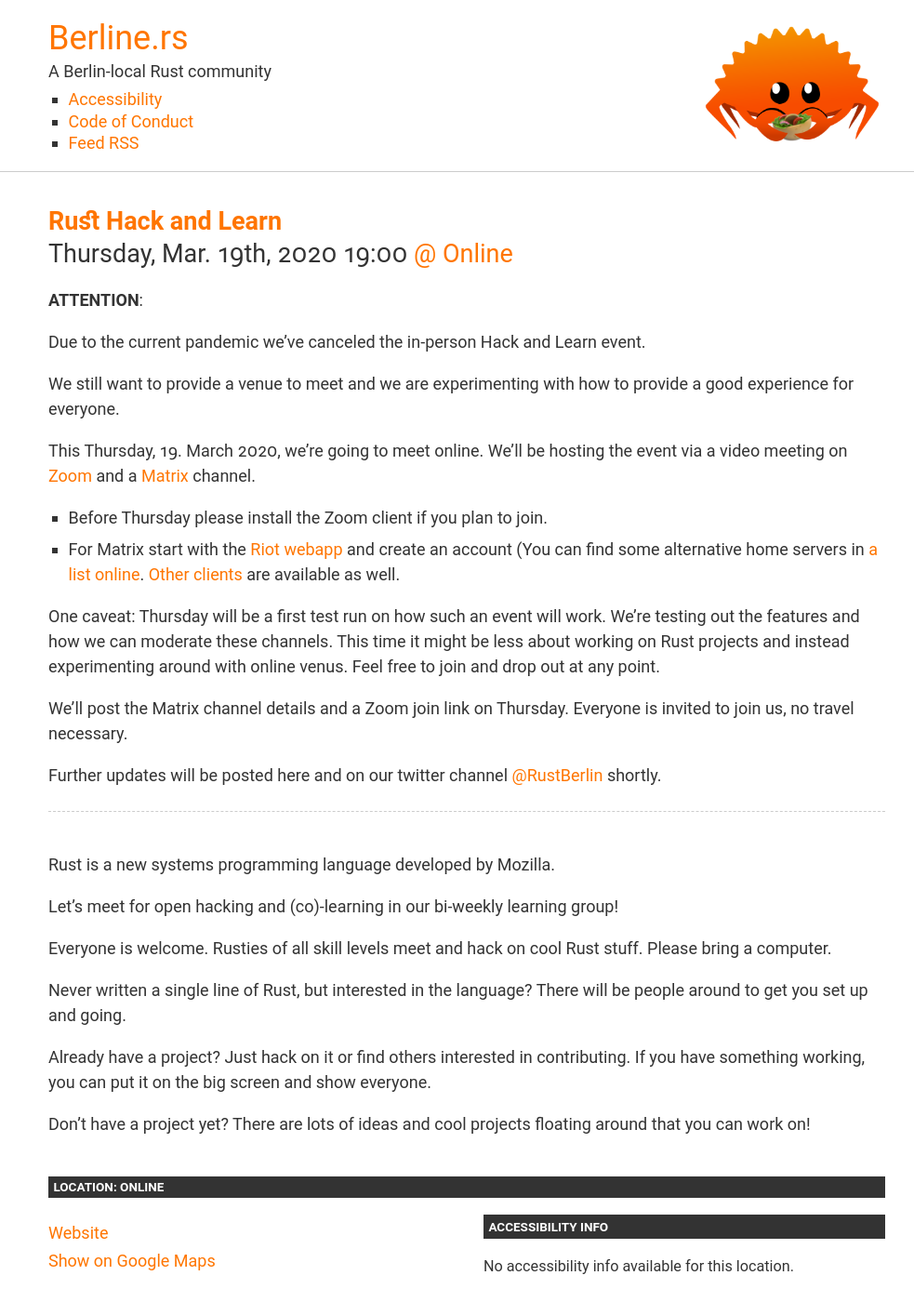
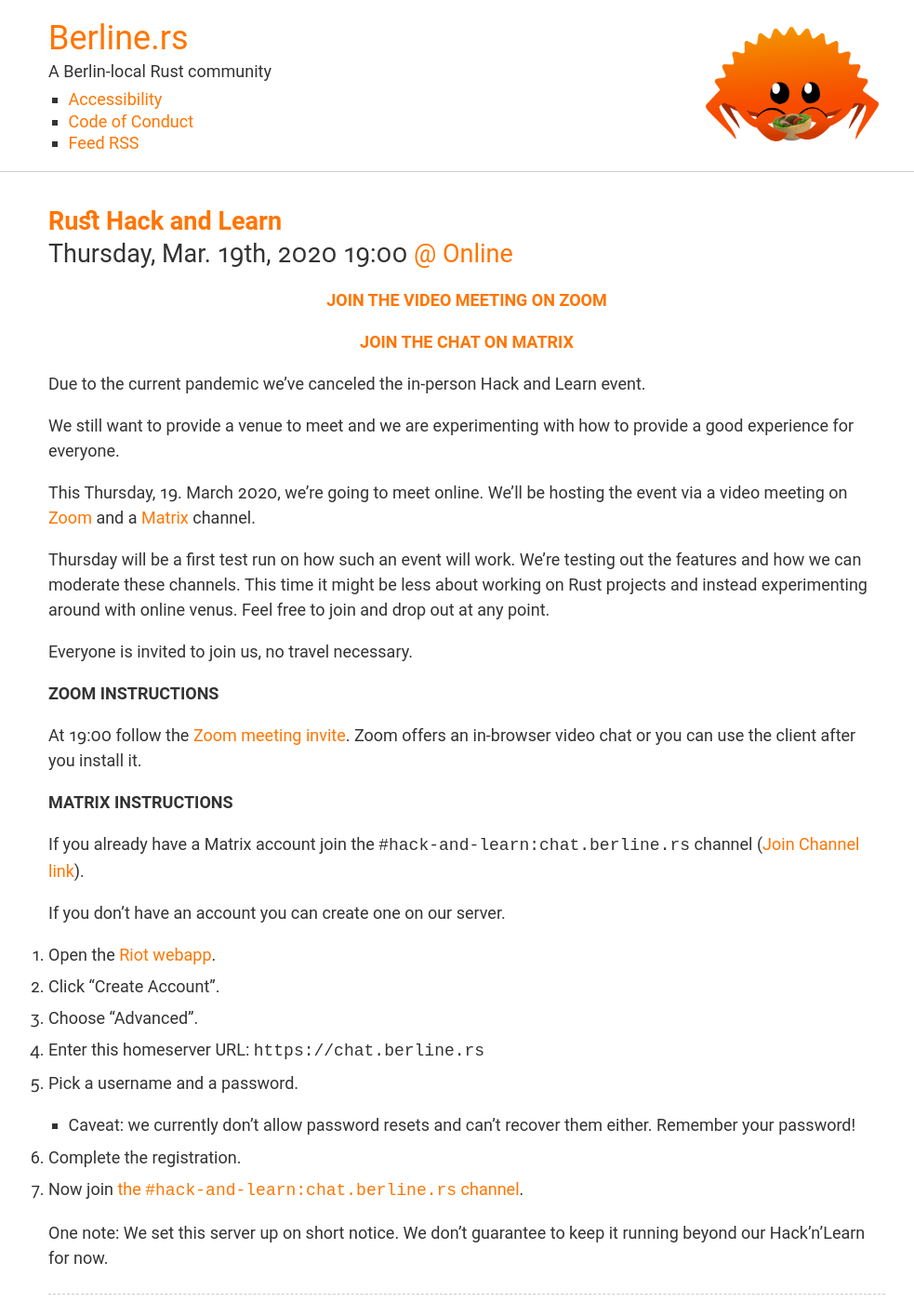
Before and after one commit to berlinrs/berline.rs, a Jekyll site: the page built from _posts/2020-03-19-rust-hack-and-learn.md, in a window 1280 px wide and 1400 px high. Shown: the whole window at 93% size, without its empty margins (138-1121 px from the left). Built offline with Jekyll 4.4.1, drawn with Linux system fonts in a browser that asks for light colours.

Commit message:
Add instructions and links

```diff
--- a/_posts/2020-03-19-rust-hack-and-learn.md
+++ b/_posts/2020-03-19-rust-hack-and-learn.md
@@ -8,7 +8,10 @@ links:
 talks: false
 ---
 
-**ATTENTION**:
+<center>
+    <h2><a href="https://zoom.us/j/294985356">Join the Video Meeting on Zoom</a></h2>
+    <h2><a href="https://matrix.to/#/!xycQxSjSAvEezkyztA:chat.berline.rs?via=chat.berline.rs">Join the chat on Matrix</a></h2>
+</center>
 
 Due to the current pandemic we’ve canceled the in-person Hack and Learn event.
 
@@ -17,23 +20,40 @@ We still want to provide a venue to meet and we are experimenting with how to pr
 This Thursday, 19. March 2020, we're going to meet online.
 We’ll be hosting the event via a video meeting on [Zoom] and a [Matrix] channel.
 
-* Before Thursday please install the Zoom client if you plan to join.
-* For Matrix start with the [Riot webapp][riot] and create an account (You can find some alternative home servers in [a list online](https://www.hello-matrix.net/public_servers.php). [Other clients][matrix-clients] are available as well.
-
-One caveat: Thursday will be a first test run on how such an event will work.
+Thursday will be a first test run on how such an event will work.
 We're testing out the features and how we can moderate these channels.
 This time it might be less about working on Rust projects and instead experimenting around with online venus.
 Feel free to join and drop out at any point.
 
-We'll post the Matrix channel details and a Zoom join link on Thursday.
 Everyone is invited to join us, no travel necessary.
+
+## Zoom instructions
+
+At 19:00 follow the [Zoom meeting invite](https://zoom.us/j/294985356).
+Zoom offers an in-browser video chat or you can use the client after you install it.
+
+## Matrix instructions
+
+If you already have a Matrix account join the `#hack-and-learn:chat.berline.rs` channel ([Join Channel link](https://matrix.to/#/!xycQxSjSAvEezkyztA:chat.berline.rs?via=chat.berline.rs)).
+
+If you don't have an account you can create one on our server.
+
+1. Open the [Riot webapp][riot].
+2. Click "Create Account".
+3. Choose "Advanced".
+4. Enter this homeserver URL: `https://chat.berline.rs`
+5. Pick a username and a password.
+    * Caveat: we currently don't allow password resets and can't recover them either. Remember your password!
+6. Complete the registration.
+7. Now join [the `#hack-and-learn:chat.berline.rs` channel](https://matrix.to/#/!xycQxSjSAvEezkyztA:chat.berline.rs?via=chat.berline.rs).
+
+One note: We set this server up on short notice.
+We don't guarantee to keep it running beyond our Hack'n'Learn for now.
 
 [Zoom]: https://zoom.us/
 [Matrix]: https://matrix.org/
 [riot]: https://riot.im/app/#/welcome
 [matrix-clients]: https://matrix.org/clients
-
-Further updates will be posted here and on our twitter channel [@RustBerlin](https://twitter.com/RustBerlin) shortly.
 
 ---
 
```
